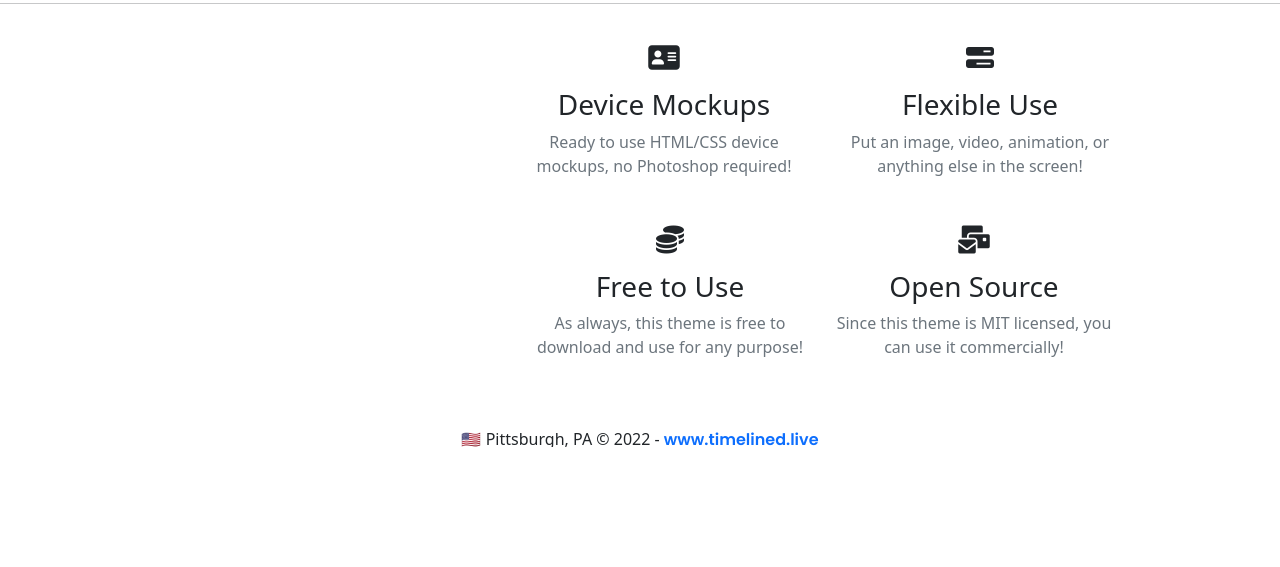
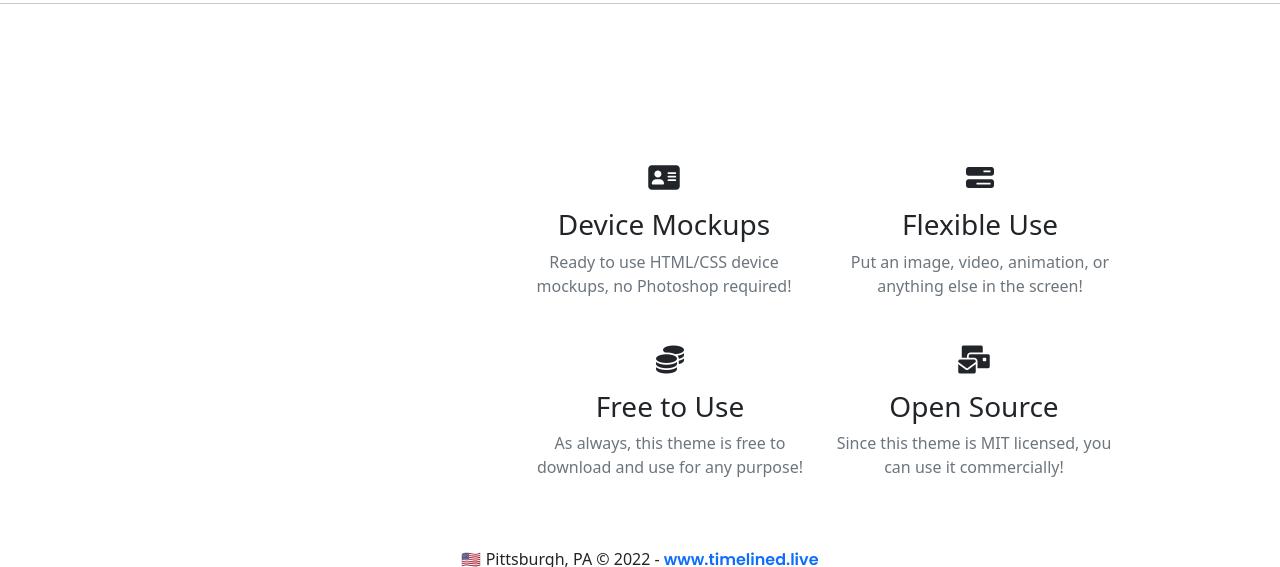
Before and after one commit to silogramijneb/timelined.live, a Django app: page / in a window 1280 px wide. Shown: the part 513-1080 px from the top of the page. Before the commit the page ends 960 px from the top, so only its background shows below. Run offline with Django 4.2, Linux system fonts and the light colour scheme; some libraries are stand-ins or nearby versions.

Commit message:
update index.html

```diff
--- a/website/main/templates/main/index.html
+++ b/website/main/templates/main/index.html
@@ -32,7 +32,7 @@
 <section id="features">
 <h1 class="display-1 lh-1 mb-3 text-center">Features</h1>
 <hr>
-<div class="container px-5" style="margin-top: 40px;">
+<div class="container px-5" style="margin-top: 10rem;">
     <div class="row gx-5 align-items-center">
         <div class="col-lg-8 order-lg-1 mb-5 mb-lg-0">
             <div class="container-fluid px-5">
```
